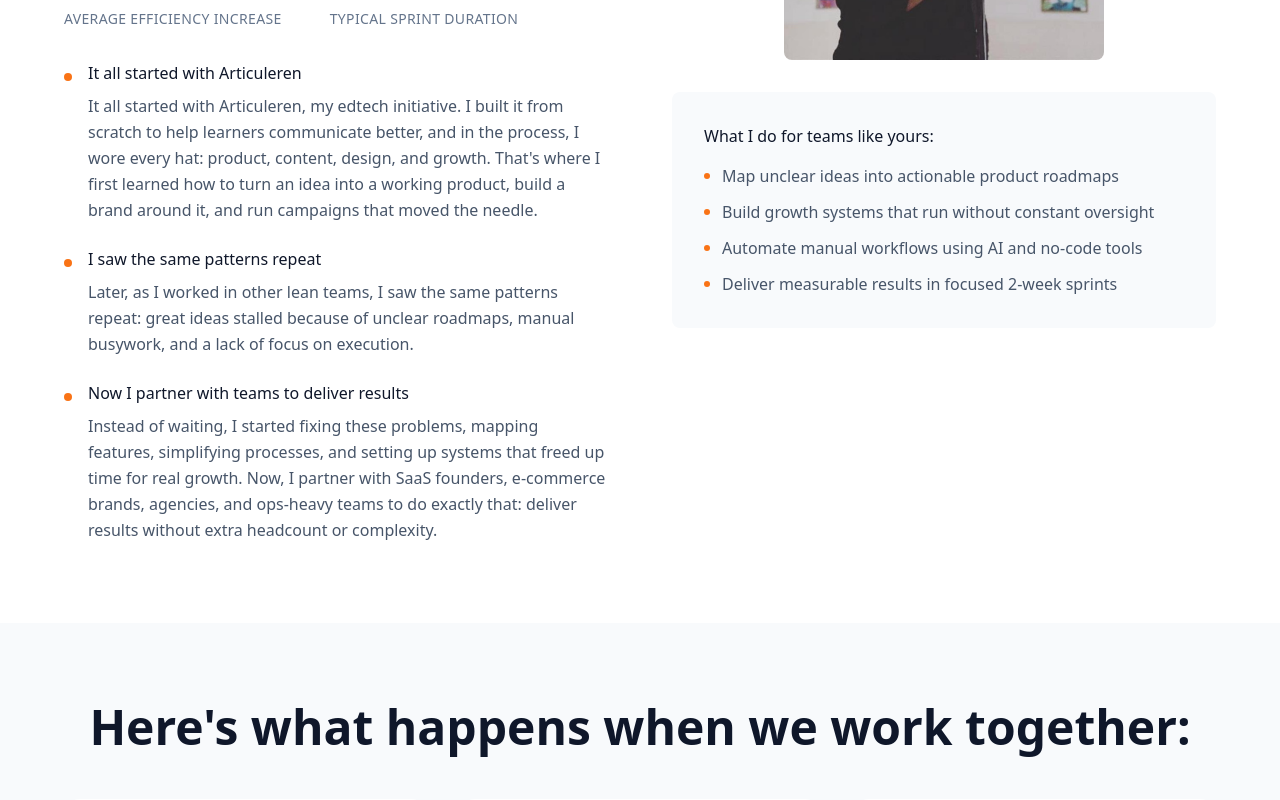
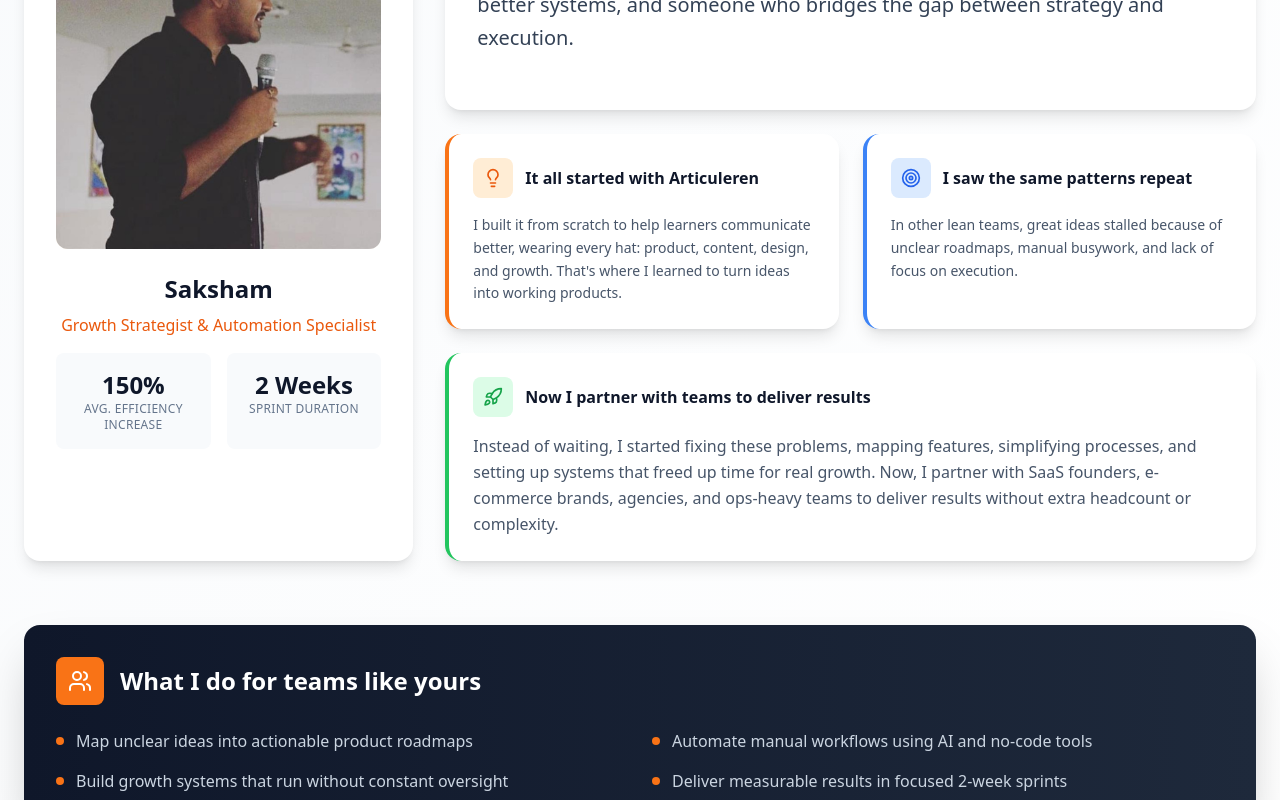
Before and after one commit to SakshamChauhan23/growth-sprint-studio, a React (Vite) app: page / in a window 1280 px wide. Shown: the part 1140-1940 px from the top of the page. Built offline with nearby package versions, Linux system fonts and the light colour scheme.

Commit message:
Redesign About Me section
Redesigned the About Me section to incorporate a new layout and visual elements.

```diff
--- a/src/components/WhySection.tsx
+++ b/src/components/WhySection.tsx
@@ -1,95 +1,126 @@
+
+import { Users, Target, Lightbulb, Rocket } from 'lucide-react';
 
 const WhySection = () => {
   return (
-    <section className="py-20 bg-white">
+    <section className="py-20 bg-gradient-to-br from-slate-50 to-white">
       <div className="container mx-auto px-6">
-        <div className="max-w-6xl mx-auto">
-          <div className="grid lg:grid-cols-2 gap-16 items-start">
-            <div className="space-y-8">
-              <div>
-                <h2 className="text-4xl md:text-5xl font-light text-slate-900 mb-6">
-                  About Me
-                </h2>
-                <p className="text-lg text-slate-600 leading-relaxed mb-8">
-                  I'm Saksham, and those early lessons shaped how I work today. Most teams don't need more people or bloated processes; they need sharper direction, better systems, and someone who bridges the gap between strategy and execution.
-                </p>
-              </div>
+        <div className="max-w-7xl mx-auto">
+          {/* Header */}
+          <div className="text-center mb-16">
+            <h2 className="text-5xl md:text-6xl font-light text-slate-900 mb-6">
+              About Me
+            </h2>
+            <div className="w-20 h-1 bg-gradient-to-r from-orange-500 to-orange-600 mx-auto"></div>
+          </div>
 
-              <div className="flex items-center space-x-12">
-                <div className="text-center">
-                  <div className="text-4xl font-light text-slate-900 mb-2">150%</div>
-                  <div className="text-sm text-slate-500 uppercase tracking-wide">Average efficiency increase</div>
+          {/* Main Content Grid */}
+          <div className="grid lg:grid-cols-3 gap-8 mb-16">
+            {/* Image Card */}
+            <div className="lg:col-span-1">
+              <div className="bg-white rounded-2xl shadow-lg p-8 h-full">
+                <div className="relative mb-6">
+                  <div className="w-full aspect-square rounded-xl overflow-hidden bg-gradient-to-br from-orange-100 to-orange-50">
+                    <img
+                      src="/lovable-uploads/b2f89dab-e169-4505-a629-4530f5989b23.png"
+                      alt="Saksham speaking at an event"
+                      className="w-full h-full object-cover"
+                    />
+                  </div>
                 </div>
                 <div className="text-center">
-                  <div className="text-4xl font-light text-slate-900 mb-2">2 Weeks</div>
-                  <div className="text-sm text-slate-500 uppercase tracking-wide">Typical sprint duration</div>
-                </div>
-              </div>
-
-              <div className="space-y-6">
-                <div className="flex items-start space-x-4">
-                  <div className="w-2 h-2 bg-orange-500 rounded-full mt-3 flex-shrink-0"></div>
-                  <div>
-                    <h3 className="font-medium text-slate-900 mb-2">It all started with Articuleren</h3>
-                    <p className="text-slate-600 leading-relaxed">
-                      It all started with Articuleren, my edtech initiative. I built it from scratch to help learners communicate better, and in the process, I wore every hat: product, content, design, and growth. That's where I first learned how to turn an idea into a working product, build a brand around it, and run campaigns that moved the needle.
-                    </p>
-                  </div>
-                </div>
-
-                <div className="flex items-start space-x-4">
-                  <div className="w-2 h-2 bg-orange-500 rounded-full mt-3 flex-shrink-0"></div>
-                  <div>
-                    <h3 className="font-medium text-slate-900 mb-2">I saw the same patterns repeat</h3>
-                    <p className="text-slate-600 leading-relaxed">
-                      Later, as I worked in other lean teams, I saw the same patterns repeat: great ideas stalled because of unclear roadmaps, manual busywork, and a lack of focus on execution.
-                    </p>
-                  </div>
-                </div>
-
-                <div className="flex items-start space-x-4">
-                  <div className="w-2 h-2 bg-orange-500 rounded-full mt-3 flex-shrink-0"></div>
-                  <div>
-                    <h3 className="font-medium text-slate-900 mb-2">Now I partner with teams to deliver results</h3>
-                    <p className="text-slate-600 leading-relaxed">
-                      Instead of waiting, I started fixing these problems, mapping features, simplifying processes, and setting up systems that freed up time for real growth. Now, I partner with SaaS founders, e-commerce brands, agencies, and ops-heavy teams to do exactly that: deliver results without extra headcount or complexity.
-                    </p>
+                  <h3 className="text-2xl font-semibold text-slate-900 mb-2">Saksham</h3>
+                  <p className="text-orange-600 font-medium mb-4">Growth Strategist & Automation Specialist</p>
+                  <div className="grid grid-cols-2 gap-4">
+                    <div className="bg-slate-50 rounded-lg p-4">
+                      <div className="text-2xl font-bold text-slate-900">150%</div>
+                      <div className="text-xs text-slate-500 uppercase tracking-wide">Avg. Efficiency Increase</div>
+                    </div>
+                    <div className="bg-slate-50 rounded-lg p-4">
+                      <div className="text-2xl font-bold text-slate-900">2 Weeks</div>
+                      <div className="text-xs text-slate-500 uppercase tracking-wide">Sprint Duration</div>
+                    </div>
                   </div>
                 </div>
               </div>
             </div>
 
-            <div className="space-y-8">
-              <div className="relative">
-                <div className="w-80 h-80 rounded-lg mx-auto overflow-hidden">
-                  <img
-                    src="/lovable-uploads/b2f89dab-e169-4505-a629-4530f5989b23.png"
-                    alt="Saksham speaking at an event"
-                    className="w-full h-full object-cover"
-                  />
+            {/* Story Cards */}
+            <div className="lg:col-span-2 space-y-6">
+              <div className="bg-white rounded-2xl shadow-lg p-8">
+                <p className="text-xl text-slate-700 leading-relaxed mb-6">
+                  I'm Saksham, and those early lessons shaped how I work today. Most teams don't need more people or bloated processes; they need sharper direction, better systems, and someone who bridges the gap between strategy and execution.
+                </p>
+              </div>
+
+              <div className="grid md:grid-cols-2 gap-6">
+                <div className="bg-white rounded-2xl shadow-lg p-6 border-l-4 border-orange-500">
+                  <div className="flex items-center mb-4">
+                    <div className="w-10 h-10 bg-orange-100 rounded-lg flex items-center justify-center mr-3">
+                      <Lightbulb className="w-5 h-5 text-orange-600" />
+                    </div>
+                    <h3 className="font-semibold text-slate-900">It all started with Articuleren</h3>
+                  </div>
+                  <p className="text-slate-600 text-sm leading-relaxed">
+                    I built it from scratch to help learners communicate better, wearing every hat: product, content, design, and growth. That's where I learned to turn ideas into working products.
+                  </p>
+                </div>
+
+                <div className="bg-white rounded-2xl shadow-lg p-6 border-l-4 border-blue-500">
+                  <div className="flex items-center mb-4">
+                    <div className="w-10 h-10 bg-blue-100 rounded-lg flex items-center justify-center mr-3">
+                      <Target className="w-5 h-5 text-blue-600" />
+                    </div>
+                    <h3 className="font-semibold text-slate-900">I saw the same patterns repeat</h3>
+                  </div>
+                  <p className="text-slate-600 text-sm leading-relaxed">
+                    In other lean teams, great ideas stalled because of unclear roadmaps, manual busywork, and lack of focus on execution.
+                  </p>
                 </div>
               </div>
 
-              <div className="bg-slate-50 p-8 rounded-lg">
-                <h3 className="font-medium text-slate-900 mb-4">What I do for teams like yours:</h3>
-                <ul className="space-y-3 text-slate-600">
-                  <li className="flex items-center space-x-3">
-                    <div className="w-1.5 h-1.5 bg-orange-500 rounded-full"></div>
-                    <span>Map unclear ideas into actionable product roadmaps</span>
-                  </li>
-                  <li className="flex items-center space-x-3">
-                    <div className="w-1.5 h-1.5 bg-orange-500 rounded-full"></div>
-                    <span>Build growth systems that run without constant oversight</span>
-                  </li>
-                  <li className="flex items-center space-x-3">
-                    <div className="w-1.5 h-1.5 bg-orange-500 rounded-full"></div>
-                    <span>Automate manual workflows using AI and no-code tools</span>
-                  </li>
-                  <li className="flex items-center space-x-3">
-                    <div className="w-1.5 h-1.5 bg-orange-500 rounded-full"></div>
-                    <span>Deliver measurable results in focused 2-week sprints</span>
-                  </li>
-                </ul>
+              <div className="bg-white rounded-2xl shadow-lg p-6 border-l-4 border-green-500">
+                <div className="flex items-center mb-4">
+                  <div className="w-10 h-10 bg-green-100 rounded-lg flex items-center justify-center mr-3">
+                    <Rocket className="w-5 h-5 text-green-600" />
+                  </div>
+                  <h3 className="font-semibold text-slate-900">Now I partner with teams to deliver results</h3>
+                </div>
+                <p className="text-slate-600 leading-relaxed">
+                  Instead of waiting, I started fixing these problems, mapping features, simplifying processes, and setting up systems that freed up time for real growth. Now, I partner with SaaS founders, e-commerce brands, agencies, and ops-heavy teams to deliver results without extra headcount or complexity.
+                </p>
+              </div>
+            </div>
+          </div>
+
+          {/* Services Card */}
+          <div className="bg-gradient-to-r from-slate-900 to-slate-800 rounded-2xl shadow-2xl p-8 text-white">
+            <div className="flex items-center mb-6">
+              <div className="w-12 h-12 bg-orange-500 rounded-lg flex items-center justify-center mr-4">
+                <Users className="w-6 h-6 text-white" />
+              </div>
+              <h3 className="text-2xl font-semibold">What I do for teams like yours</h3>
+            </div>
+            <div className="grid md:grid-cols-2 gap-6">
+              <div className="space-y-4">
+                <div className="flex items-start space-x-3">
+                  <div className="w-2 h-2 bg-orange-500 rounded-full mt-2 flex-shrink-0"></div>
+                  <span className="text-slate-300">Map unclear ideas into actionable product roadmaps</span>
+                </div>
+                <div className="flex items-start space-x-3">
+                  <div className="w-2 h-2 bg-orange-500 rounded-full mt-2 flex-shrink-0"></div>
+                  <span className="text-slate-300">Build growth systems that run without constant oversight</span>
+                </div>
+              </div>
+              <div className="space-y-4">
+                <div className="flex items-start space-x-3">
+                  <div className="w-2 h-2 bg-orange-500 rounded-full mt-2 flex-shrink-0"></div>
+                  <span className="text-slate-300">Automate manual workflows using AI and no-code tools</span>
+                </div>
+                <div className="flex items-start space-x-3">
+                  <div className="w-2 h-2 bg-orange-500 rounded-full mt-2 flex-shrink-0"></div>
+                  <span className="text-slate-300">Deliver measurable results in focused 2-week sprints</span>
+                </div>
               </div>
             </div>
           </div>
```
